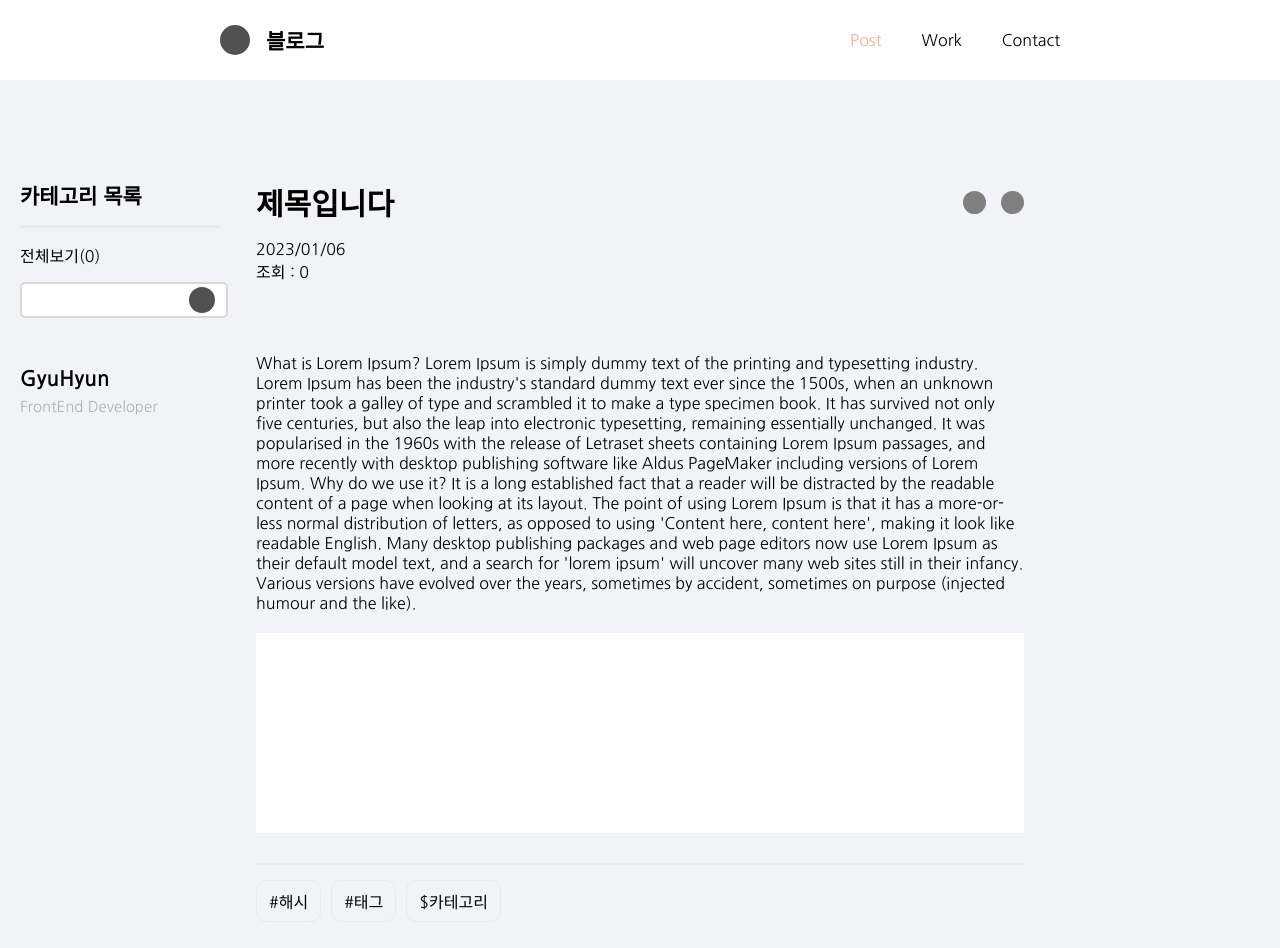
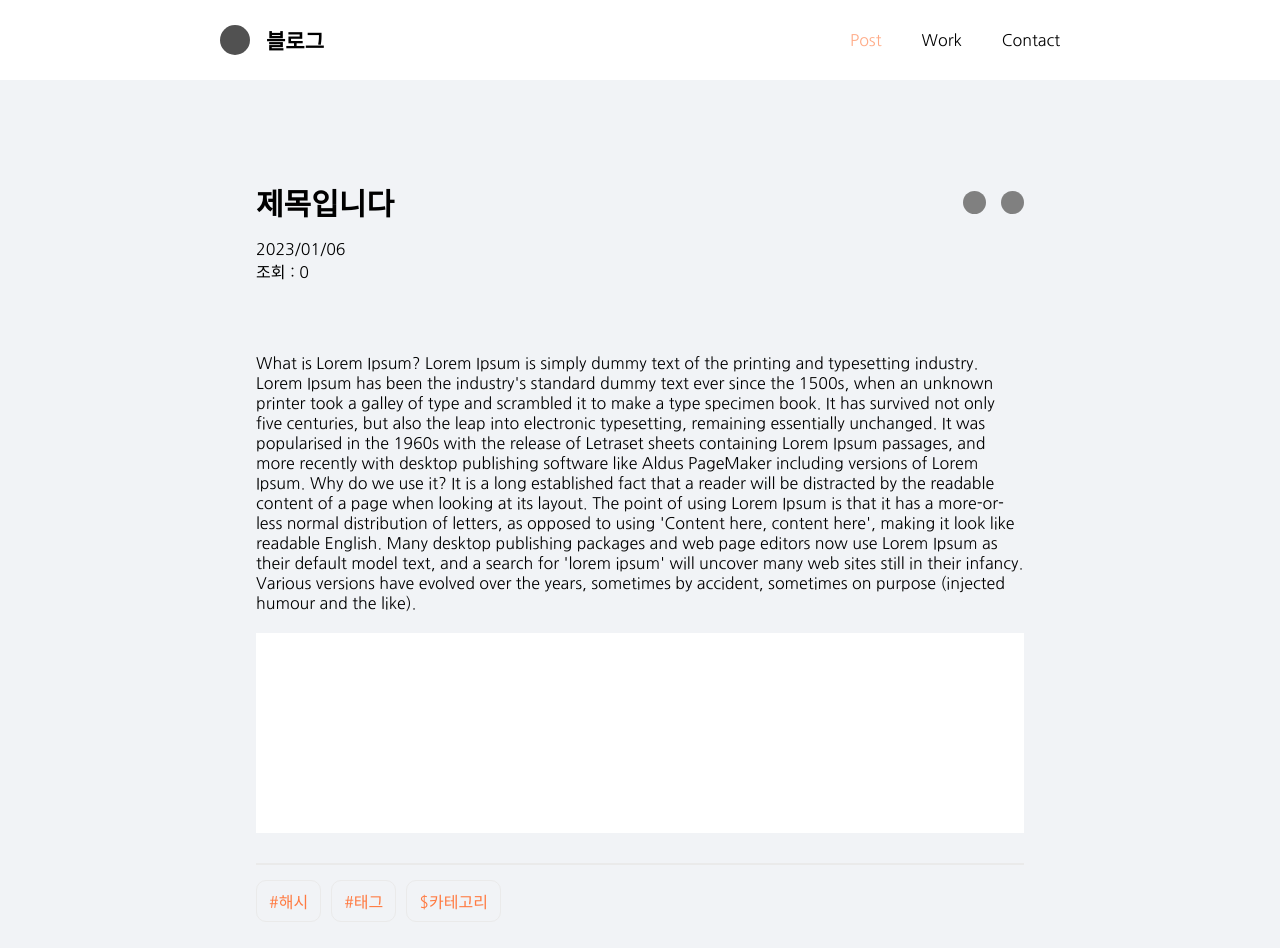
Before and after one commit to GyuHyunA/Devsign, a React (Create React App) app: page /content in a window 1280 px wide. Shown: the top 948 px of the page. Built offline with nearby package versions, Linux system fonts and the light colour scheme.

Commit message:
contents position align

```diff
--- a/src/components/content/incontents.jsx
+++ b/src/components/content/incontents.jsx
@@ -3,6 +3,12 @@
 // import Nav from "../nav/nav";
 
 const ContentsStyle = styled.section`
+  width: 100vw;
+  height: 100vh;
+  padding-top: 180px;
+  display: flex;
+  justify-content: center;
+  .contents-wrap {
     width: 768px;
     .title-wrap {
       width: 100%;
@@ -41,6 +47,8 @@
         .tag {
           width: 100%;
           height: 100%;
+          color: #ff7a41;
+        }
       }
     }
   }
@@ -48,6 +56,7 @@
 const Incontents = () => {
   return (
     <ContentsStyle>
+      <div className="contents-wrap">
         <div className="title-wrap">
           <h2 className="title">제목입니다</h2>
           <div className="share-wrap">
@@ -68,10 +77,10 @@
               What is Lorem Ipsum? Lorem Ipsum is simply dummy text of the printing and typesetting industry. Lorem Ipsum has been the industry's standard dummy text ever since the 1500s, when an
               unknown printer took a galley of type and scrambled it to make a type specimen book. It has survived not only five centuries, but also the leap into electronic typesetting, remaining
               essentially unchanged. It was popularised in the 1960s with the release of Letraset sheets containing Lorem Ipsum passages, and more recently with desktop publishing software like Aldus
-            PageMaker including versions of Lorem Ipsum. Why do we use it? It is a long established fact that a reader will be distracted by the readable content of a page when looking at its layout.
-            The point of using Lorem Ipsum is that it has a more-or-less normal distribution of letters, as opposed to using 'Content here, content here', making it look like readable English. Many
-            desktop publishing packages and web page editors now use Lorem Ipsum as their default model text, and a search for 'lorem ipsum' will uncover many web sites still in their infancy. Various
-            versions have evolved over the years, sometimes by accident, sometimes on purpose (injected humour and the like).
+              PageMaker including versions of Lorem Ipsum. Why do we use it? It is a long established fact that a reader will be distracted by the readable content of a page when looking at its
+              layout. The point of using Lorem Ipsum is that it has a more-or-less normal distribution of letters, as opposed to using 'Content here, content here', making it look like readable
+              English. Many desktop publishing packages and web page editors now use Lorem Ipsum as their default model text, and a search for 'lorem ipsum' will uncover many web sites still in their
+              infancy. Various versions have evolved over the years, sometimes by accident, sometimes on purpose (injected humour and the like).
             </p>
             <br />
             <div style={{ background: "#FFFFFF", width: "768px", height: "200px" }}></div>
@@ -89,6 +98,7 @@
             <span className="tag">$카테고리</span>
           </div>
         </div>
+      </div>
     </ContentsStyle>
   );
 };
--- a/src/components/inhome/home.jsx
+++ b/src/components/inhome/home.jsx
@@ -1,10 +1,15 @@
 import React from "react";
 import { Link } from "react-router-dom";
 import styled from "styled-components";
+import Categori from "./categori/categori";
 
 const HomeStyle = styled.section`
-
   .contents-wrap {
+    width: 100vw;
+    height: 100vh;
+    padding-top: 180px;
+    display: flex;
+    justify-content: center;
     .thumb {
       width: 100%;
       .img {
@@ -30,6 +35,7 @@
 const Home = () => {
   return (
     <HomeStyle>
+      <Categori />
       <div className="contents-wrap">
         <Link to="content">
           <div className="thumb">
--- a/src/pages/App.js
+++ b/src/pages/App.js
@@ -1,7 +1,6 @@
 import { Route, Routes } from "react-router-dom";
-import styled from "styled-components";
+// import styled from "styled-components";
 import Incontents from "../components/content/incontents";
-import Categori from "../components/inhome/categori/categori";
 import Home from "../components/inhome/home";
 import Nav from "../components/nav/nav";
 
@@ -9,23 +8,17 @@
   return (
     <>
       <Nav />
-      <Categori />
-      <ContentsWrapper>
+      {/* <Categori /> */}
         <Routes>
           <Route path="/" element={<Home />} />
           <Route path="/content" element={<Incontents />} />
         </Routes>
-      </ContentsWrapper>
     </>
   );
 }
 
 export default App;
 
-const ContentsWrapper = styled.div`
-  width: 100vw;
-  height: 100vh;
-  padding-top: 180px;
-  display: flex;
-  justify-content: center;
-`;
+// const ContentsWrapper = styled.div`
+
+// `;
```
Lines whose indentation alone changed are shown as unchanged.
